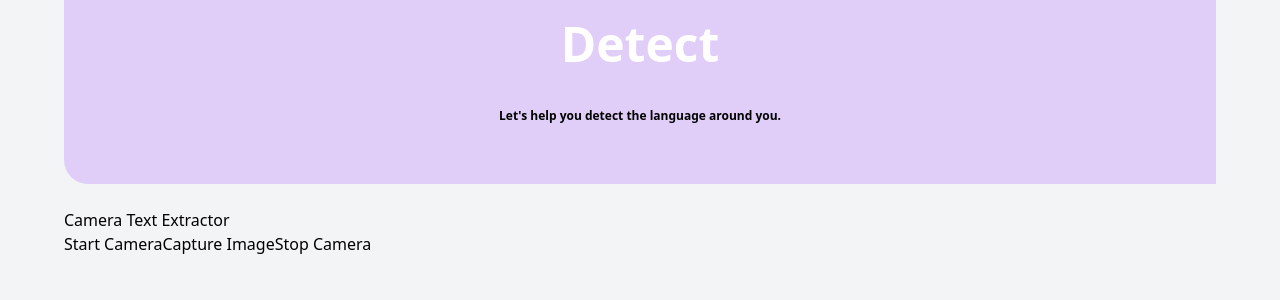
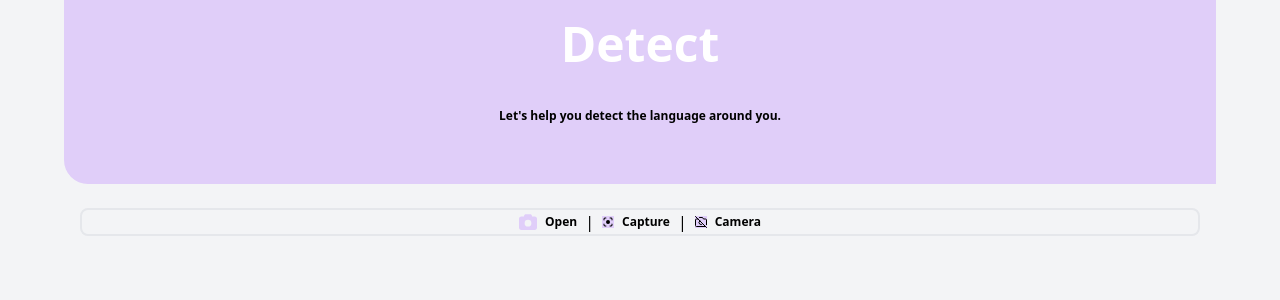
Before and after one commit to GneRd-org/vula-ringa-web-app, a React (Vite) app: page /detect in a window 1280 px wide. Shown: the top 300 px of the page. Built offline with nearby package versions, Linux system fonts and the light colour scheme.

Commit message:
Camera feature styled

```diff
--- a/package.json
+++ b/package.json
@@ -22,6 +22,7 @@
     "react-dom": "^18.2.0",
     "react-icons": "^5.0.1",
     "react-native-dotenv": "^3.4.11",
+    "react-webcam": "^7.2.0",
     "tesseract.js": "^5.1.0",
     "zustand": "^4.5.4"
   },
--- a/src/components/common/camera-capture.tsx
+++ b/src/components/common/camera-capture.tsx
@@ -1,5 +1,8 @@
 import React, { useRef, useState } from "react";
 import Tesseract from "tesseract.js";
+import { FaCamera } from "react-icons/fa6";
+import { TbCaptureFilled } from "react-icons/tb";
+import { FiCameraOff } from "react-icons/fi";
 
 export const CameraCapture: React.FC = () => {
   const videoRef = useRef<HTMLVideoElement | null>(null);
@@ -57,36 +60,50 @@ export const CameraCapture: React.FC = () => {
 
   return (
     <div>
-      <h1>Camera Text Extractor</h1>
       <div>
         <video
           ref={videoRef}
-          width="400"
+          width="100%"
           height="300"
           style={{ display: isCameraOn ? "block" : "none" }}
         />
         <canvas
           ref={canvasRef}
-          width="400"
-          height="300"
+          width="100%"
+          height="200"
           style={{ display: "none" }}
         />
       </div>
-      <div>
-        <button onClick={startCamera} disabled={isCameraOn}>
-          Start Camera
+      <div className="flex justify-center items-center border-2 rounded-lg mx-4">
+        <button
+          className="flex gap-2 items-center font-semibold text-xs"
+          onClick={startCamera}
+          disabled={isCameraOn}
+        >
+          <FaCamera className="text-lightPurple text-lg" /> Open
         </button>
-        <button onClick={captureImage} disabled={!isCameraOn}>
-          Capture Image
+        <span className="px-2">{" | "}</span>
+        <button
+          className="flex gap-2 items-center font-semibold text-xs"
+          onClick={captureImage}
+          disabled={!isCameraOn}
+        >
+          <TbCaptureFilled className="bg-lightPurple" />
+          Capture
         </button>
-        <button onClick={stopCamera} disabled={!isCameraOn}>
-          Stop Camera
+        <span className="px-2">{" | "}</span>
+        <button
+          className="flex gap-2 items-center font-semibold text-xs"
+          onClick={stopCamera}
+          disabled={!isCameraOn}
+        >
+          <FiCameraOff className="bg-lightPurple" /> Camera
         </button>
       </div>
       {extractedText && (
-        <div>
-          <h2>Extracted Text</h2>
-          <p>{extractedText}</p>
+        <div className="flex justify-center gap-3 items-center">
+          <h2 className="font-semibold">Extracted Text:</h2>
+          <p className="border rounded-lg my-2 px-3 py-2">{extractedText}</p>
         </div>
       )}
     </div>
--- /dev/null
+++ b/src/components/common/web-cam.tsx
@@ -0,0 +1,33 @@
+import { useState, useCallback } from "react";
+import Webcam from "react-webcam";
+
+const WebcamComponent = () => {
+  const [facingMode, setFacingMode] = useState("user"); // 'user' for front camera, 'environment' for rear camera
+
+  const videoConstraints = {
+    facingMode: facingMode,
+  };
+
+  const handleToggleCamera = useCallback(() => {
+    setFacingMode((prevMode) => (prevMode === "user" ? "environment" : "user"));
+  }, []);
+
+  return (
+    <div>
+      <Webcam
+        audio={false}
+        height={400}
+        screenshotFormat="image/jpeg"
+        width={400}
+        videoConstraints={videoConstraints}
+      />
+      <button onClick={handleToggleCamera}>
+        {facingMode === "user"
+          ? "Switch to Rear Camera"
+          : "Switch to Front Camera"}
+      </button>
+    </div>
+  );
+};
+
+export default WebcamComponent;
```
Also changed, not shown: 2 other files (tests, documents, lock files or other folders).
